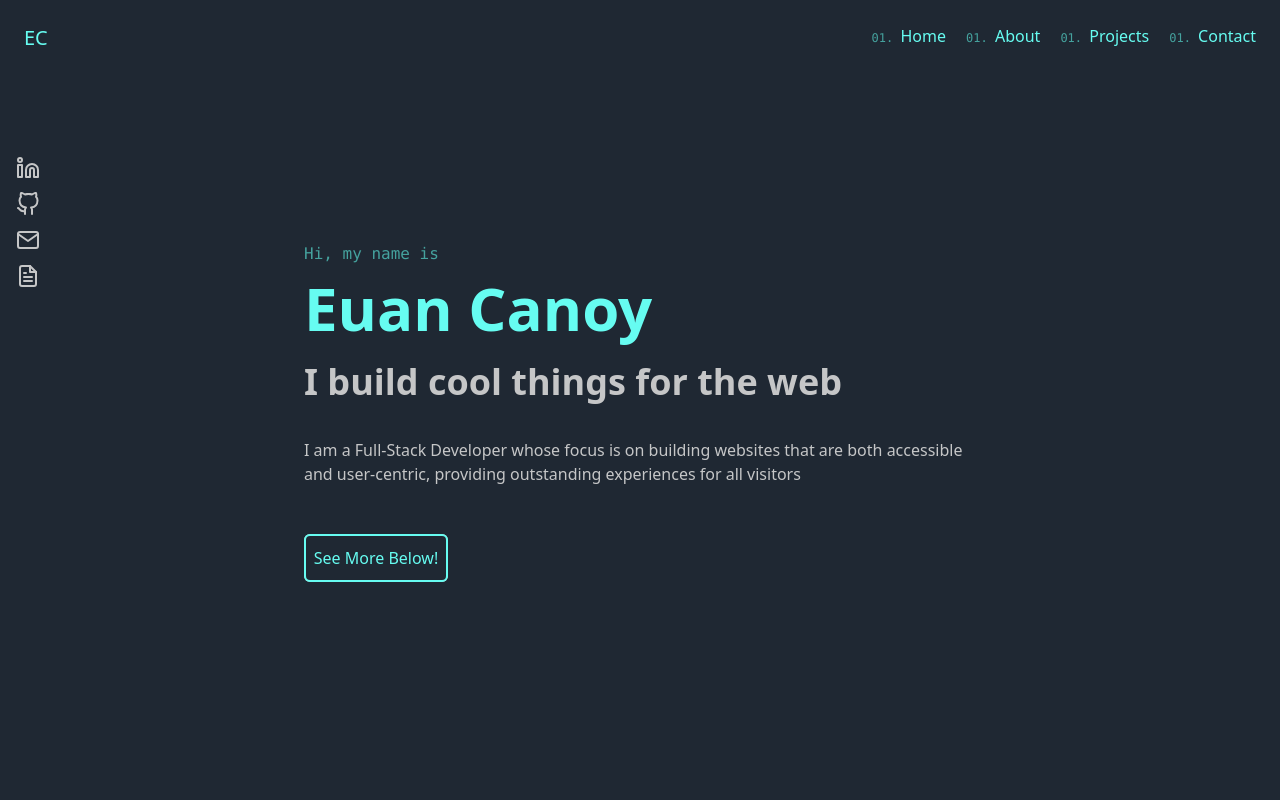
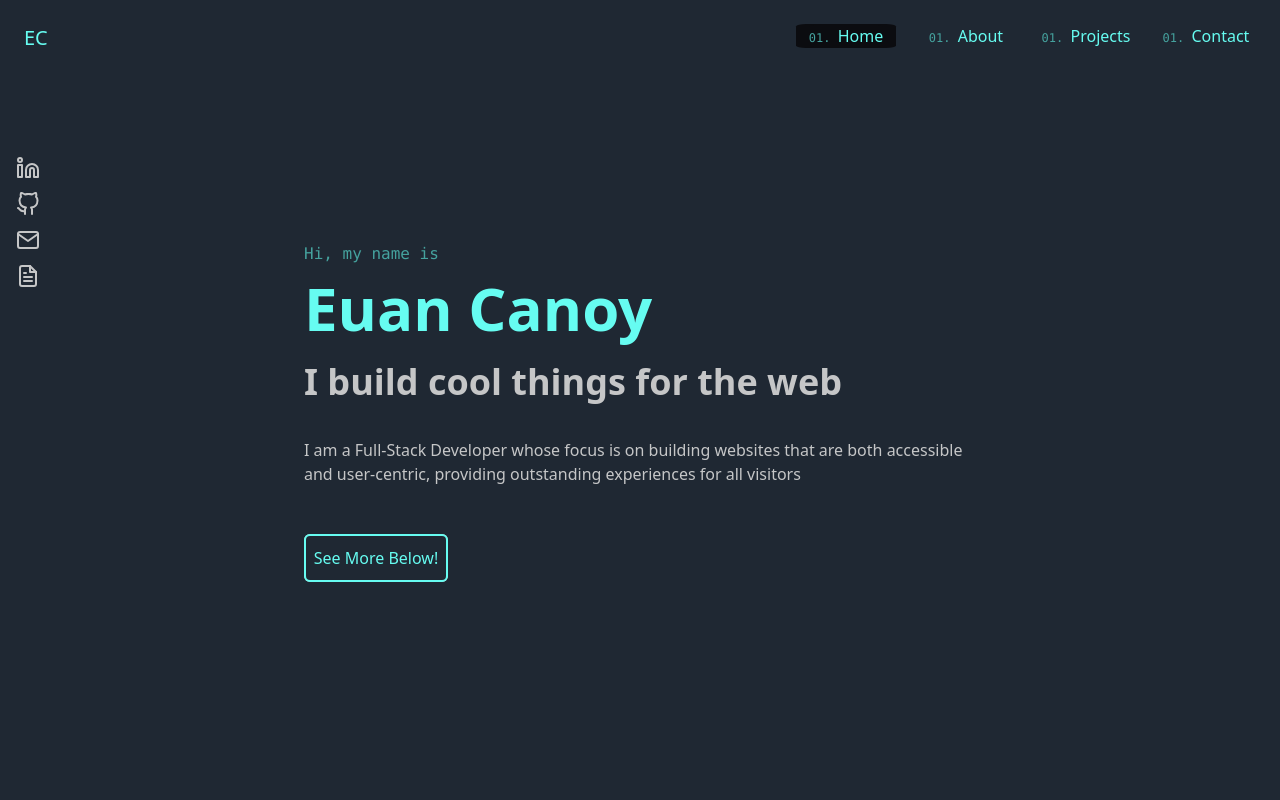
Before and after one commit to EuanProjects/portfolio-2.0, a React (Vite) app: page / in a window 1280 px wide. Shown: the top 800 px of the page. Built offline with nearby package versions, Linux system fonts and the light colour scheme.

Commit message:
added nav styling

```diff
--- a/src/navbar/navbar.jsx
+++ b/src/navbar/navbar.jsx
@@ -1,8 +1,12 @@
+import { useState } from "react"
 import { Link } from "react-scroll"
 import { Menu } from "react-feather";
 import NavMenu from "./navMenu";
+import './styles/navbar.css';
+
 
 function Navbar({ handleClick, displayMenu }) {
+    const [activeSection, setActiveSection] = useState(null);
 
     return (
         <>
@@ -13,17 +17,17 @@ function Navbar({ handleClick, displayMenu }) {
                             <a className="text-xl">EC</a>
                         </div>
                         <div className="space-x-5 lg:block sm:hidden xs:hidden">
-                            <button>
-                                <Link to="hero" spy={true} smooth={true} offset={-50} duration={500} ><span className="text-green text-xs font-mono">01. </span>Home</Link>
+                            <button className={`w-[100px] parent ${activeSection === 'hero' ? 'active' : ''}`}>
+                                <Link to="hero" spy={true} smooth={true} offset={-50} duration={500} onSetActive={() => setActiveSection('hero')} activeClass=""><span className="text-green text-xs font-mono">01. </span>Home</Link>
                             </button>
-                            <button>
-                                <Link to="about" spy={true} smooth={true} offset={25} duration={500} ><span className="text-green text-xs font-mono">01. </span>About</Link>
+                            <button className={`w-[100px] parent ${activeSection === 'about' ? 'active' : ''}`}>
+                                <Link to="about" spy={true} smooth={true} offset={25} duration={500} onSetActive={() => setActiveSection('about')} activeClass=""><span className="text-green text-xs font-mono">01. </span>About</Link>
                             </button>
-                            <button>
-                                <Link to="projects" spy={true} smooth={true} offset={-75} duration={500} ><span className="text-green text-xs font-mono">01. </span>Projects</Link>
+                            <button className={`w-[100px] parent ${activeSection === 'projects' ? 'active' : ''}`}>
+                                <Link to="projects" spy={true} smooth={true} offset={-75} duration={500} onSetActive={() => setActiveSection('projects')} activeClass=""><span className="text-green text-xs font-mono">01. </span>Projects</Link>
                             </button>
-                            <button>
-                                <Link to="contact" spy={true} smooth={true} offset={-50} duration={500} ><span className="text-green text-xs font-mono">01. </span>Contact</Link>
+                            <button className={`w-[100px] parent ${activeSection === 'contact' ? 'active' : ''}`}>
+                                <Link to="contact" spy={true} smooth={true} offset={-50} duration={500} onSetActive={() => setActiveSection('contact')} activeClass=""><span className="text-green text-xs font-mono">01. </span>Contact</Link>
                             </button>
                         </div>
                         <div className="lg:hidden sm:block">
--- /dev/null
+++ b/src/navbar/styles/navbar.css
@@ -0,0 +1,10 @@
+
+.active {
+    background-color: #0b0c10;
+    border-radius: 10%;
+}
+
+button:hover {
+    background-color: #0b0c10;
+    border-radius: 10%;
+}
```
